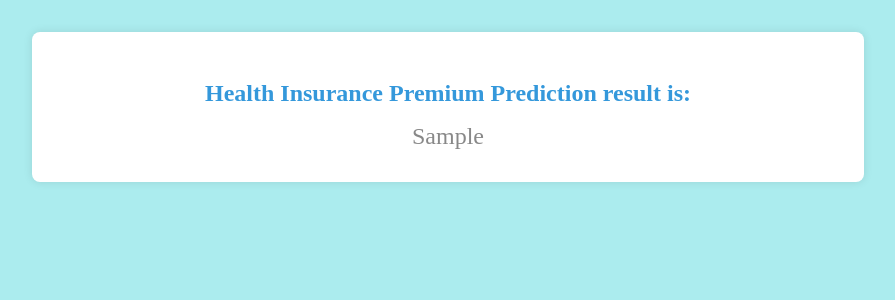
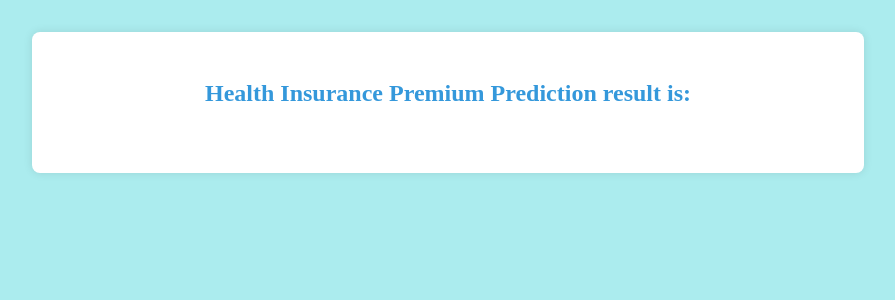
Before and after one commit to mohinitambade95/Predict_Health_Insurance_Premium, a Flask app: template templates/result.html in a window 1280 px wide. Shown: the part 118-418 px from the top of the page, without its empty margins (192-1087 px from the left). Run offline with Flask 3, Linux system fonts and the light colour scheme; the template is opened without the code that fills it: most values are stand-ins (such as "Sample title", 1, 10 or a date in 2020).

Commit message:
changes on result.html

```diff
--- a/app.py
+++ b/app.py
@@ -34,4 +34,5 @@ def predict_datapoint():
         return render_template("result.html", final_result = result)
 
 if __name__ == '__main__':
-    app.run(host="0.0.0.0", port=8080)
+    app.run(host="0.0.0.0", port=5000)
+    #app.run()
--- a/templates/result.html
+++ b/templates/result.html
@@ -47,7 +47,7 @@
 
   <div class="result">
     <h1>Health Insurance Premium Prediction result is:</h1>
-    <span style="color: {{result_color}}; font-size: 1.5em;">{{final_result}}
+    <span style="color: white ; font-size: 10;">{{final_result}}
      </span>
 
   </div>
```
